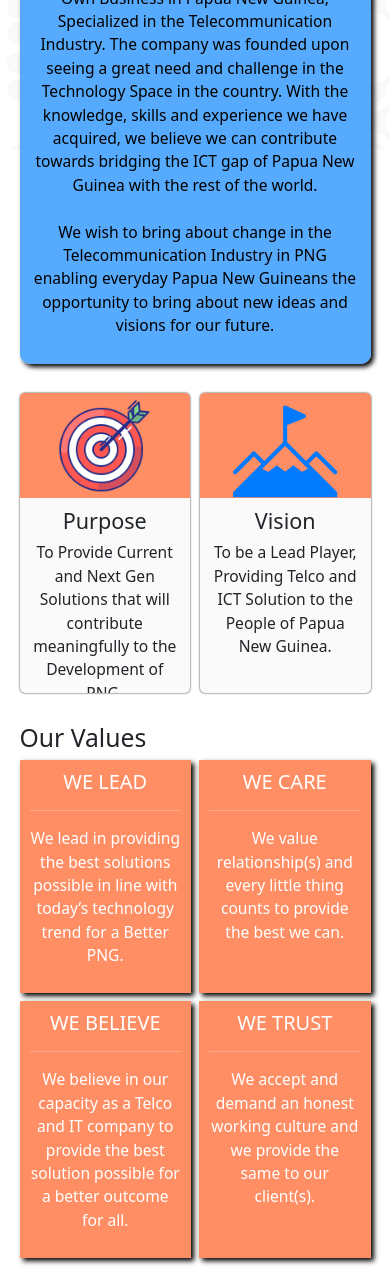
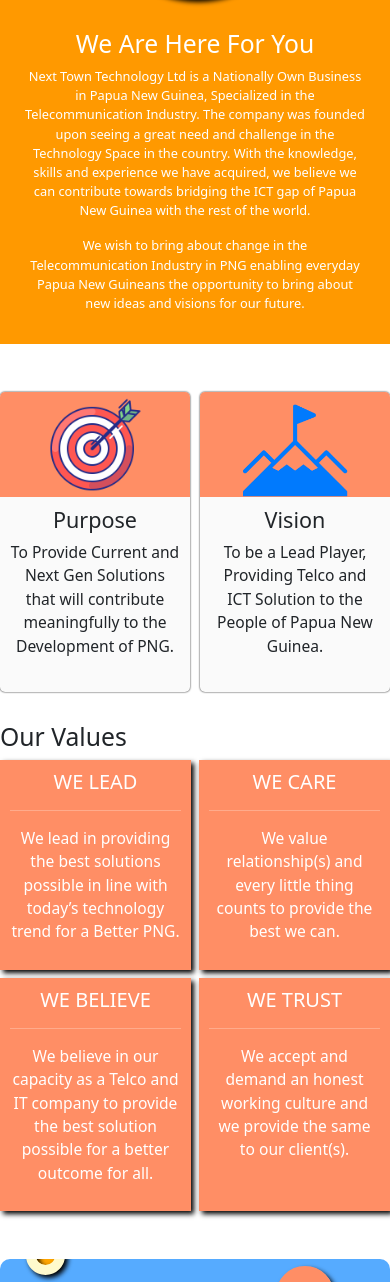
Before and after one commit to Valdaz007/ntt-website, a PHP site: page /company in a window 390 px wide. Shown: the part 695-1977 px from the top of the page. Run offline with PHP 8.4, Linux system fonts and the light colour scheme.

Commit message:
Update: WAHFY Sect Style

```diff
--- a/company.php
+++ b/company.php
@@ -15,7 +15,7 @@
             <section class="content">
 
                 <!-- Section Three of the Company Page -->
-                <div class="wahfy-wrapper">
+                <div class="wahfy-wrapper mb-5">
                     <div class="wahfy">
                         <div class="wahfy-img"></div>
                         <div class="wahfy-content">
@@ -26,14 +26,16 @@
                                 seeing a great need and challenge in the Technology Space in the country.
                                 With the knowledge, skills and experience we have acquired, we believe we can
                                 contribute towards bridging the ICT gap of Papua New Guinea with the rest of the world.
-                                <br><br>
+                            </p>
+
+                            <p>
                                 We wish to bring about change in the Telecommunication Industry in PNG enabling
                                 everyday Papua New Guineans the opportunity to bring about new ideas and visions
                                 for our future.
                             </p>
                         </div>
                     </div>
-                </div><br>
+                </div>
 
                 <div class="pnm">
                     <div class="pnm-content">
@@ -52,7 +54,8 @@
                         <div class="pnm-body">
                             <h4>Vision</h4>
                             <p>
-                                To be a Lead Player, Providing Telco and ICT Solution to the People of Papua New Guinea.
+                                To be a Lead Player, Providing Telco and ICT Solution to the People of
+                                Papua New Guinea.
                             </P>
                         </div>
                     </div>
--- a/static/css/company.css
+++ b/static/css/company.css
@@ -4,22 +4,21 @@
 }
 
 body .content{
-    width: 90%;
-    max-width: 1000px;
+    width: 100%;
     margin: 0 auto;
 }
 
 /*** Hero *********************************************/
 .hero {
-    height: clamp(300px, 40vw, 500px);
+    height: clamp(400px, 37vw, 650px);
 
+    background-color: white;
     filter: brightness(.9);
     background-image: url("../img/comp/comp-bg-hero.png");
     background-repeat: no-repeat;
     background-size: cover;
 
     box-shadow: 0px 0px 7px #0f4c81 inset;
-    border-radius: 0px 0px 15px 15px;
 
     display: flex;
     justify-content: center;
@@ -43,8 +42,6 @@ body .content{
 }
 
 .hero-head {
-    margin-top: 30px;
-
     color:black;
     font-size: clamp(1.2em, 5vw, 2.2rem);
     font-weight: 600;
@@ -55,20 +52,15 @@ body .content{
 
 /*** We Are Here For You - Section #3 ****************************/
 .wahfy-wrapper {
-    width: 100%;
-    margin-top: 2%;
-    margin-bottom: 5px;
 
     /* background-color: #0f4c81; */
-    background-color: rgba(30, 143, 255, 0.75);
-
-    border-radius: 10px;
-    box-shadow: 3px 3px 5px black;
+    background-color: var(--nttorange);
 }
 
 .wahfy {
+    width: 95%;
     margin: 0 auto;
-    padding: 10px;
+    padding: 15px;
 
     display: flex;
     flex-direction: column;
@@ -87,19 +79,19 @@ body .content{
 
     width: clamp(180px, 60%, 300px);
 
-    border: 5px solid dodgerblue;
+    border: 5px solid tomato;
     border-radius: 50%;
     box-shadow: 3px 3px 5px black;
 }
 
 .wahfy-content {
-    color: black;
+    color: white;
     width: 100%;
     text-align: center;
-}
 
-.wahfy-content p {
-    font-size: clamp(.8rem, 4vw, 1rem);
+    & p {
+        font-size: clamp(.8rem, 3vw, 1rem);
+    }
 }
 
 
@@ -341,6 +333,11 @@ body .content{
 /*** Media Queries ***********************************************/
 @media(min-width: 426px) {
 
+    .wahfy {
+        width: 80%;
+        padding: 20px;
+    }
+
     .pnm-content {
         margin: 10px;
     }
```
